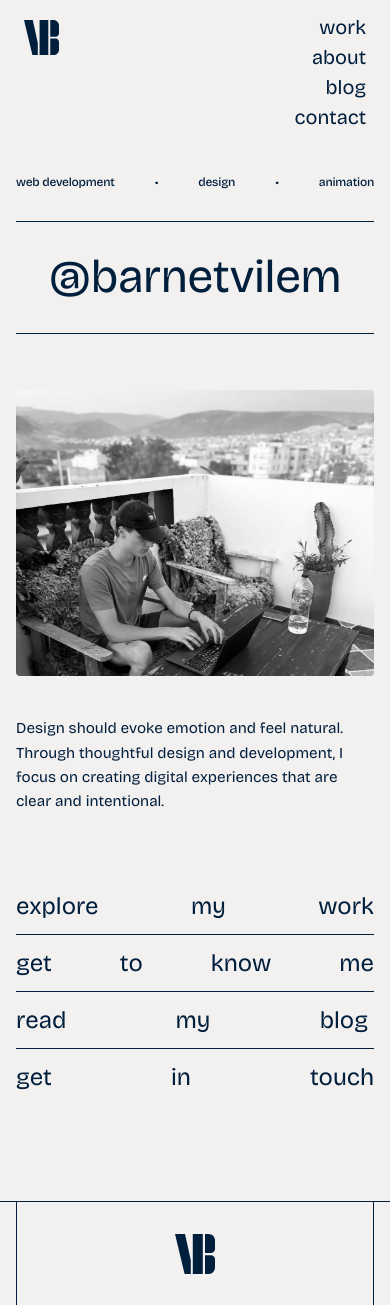
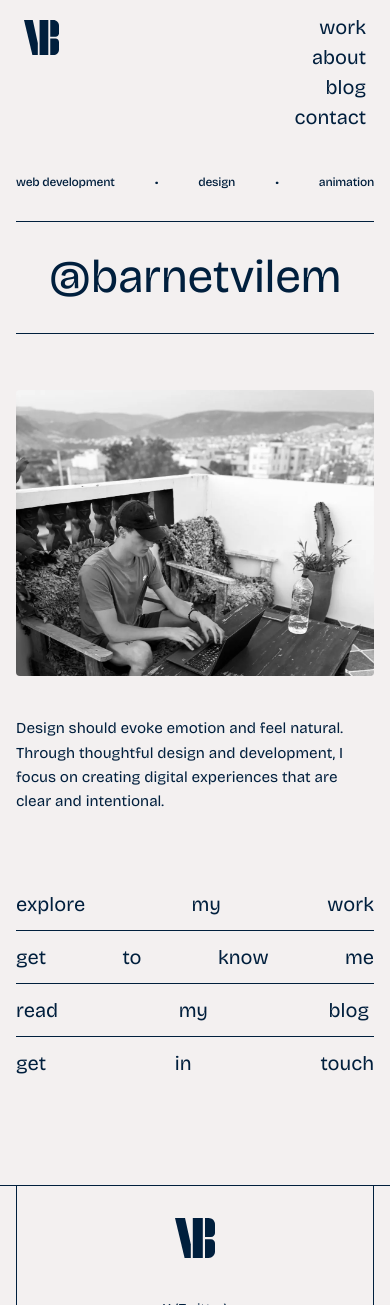
Before and after one commit to VilemB/vilembarnet, a Next.js app: page / in a window 390 px wide. Shown: the top 1305 px of the page. Built offline with nearby package versions, Linux system fonts and the light colour scheme.

Commit message:
better font size

```diff
--- a/src/styles/globals.css
+++ b/src/styles/globals.css
@@ -233,7 +233,7 @@ section.home {
   padding: 2.5rem 0;
 
   font-family: var(--font-bricolage), sans-serif;
-  font-size: clamp(2rem, 7.5vw, 9rem);
+  font-size: clamp(1.5rem, 6vw, 7rem);
   font-weight: 400;
   line-height: 1;
   color: var(--color-dark);
@@ -310,7 +310,7 @@ section.home {
 
   .cta-row a {
     padding: 1rem 0;
-    font-size: clamp(1.5rem, 6vw, 3rem);
+    font-size: clamp(1.25rem, 5vw, 2.5rem);
   }
 }
 
```
